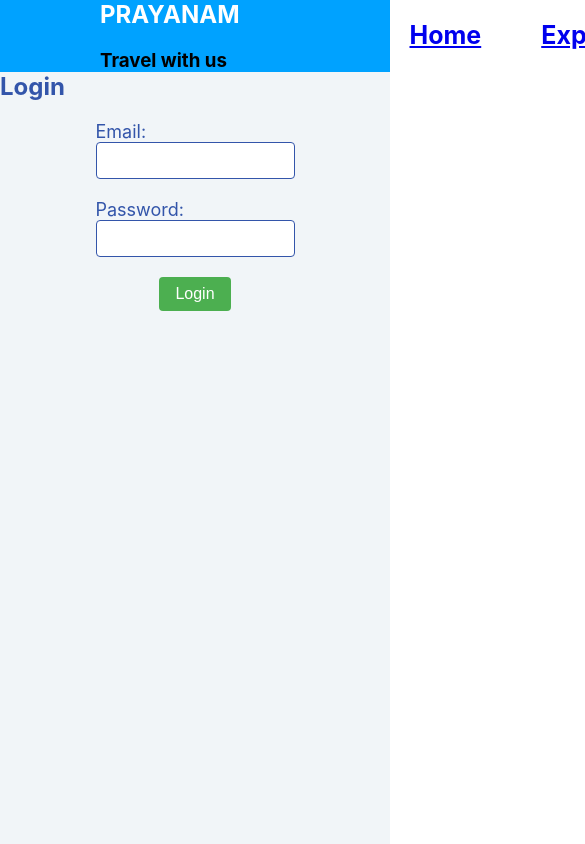
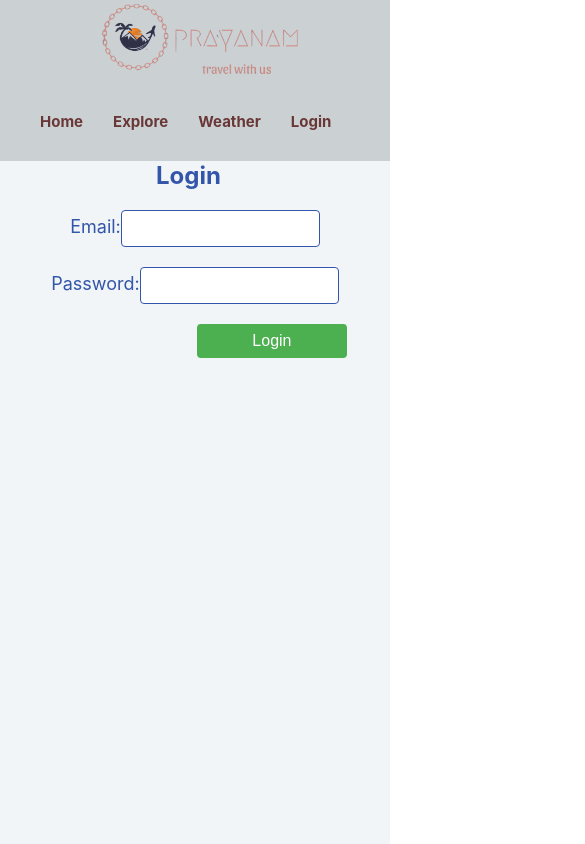
Before and after one commit to sannithnalluri/prayanam_2, a React (Create React App) app: page /login in a window 390 px wide. Shown: the top 844 px of the page, 585 px wide, since content can reach past the window. Built offline with nearby package versions, Linux system fonts and the light colour scheme.

Commit message:
first commit

```diff
--- a/src/componet/Admin.css
+++ b/src/componet/Admin.css
@@ -1,14 +1,21 @@
 form {
     display: flex;
     flex-direction: column;
-    max-width: 00px;
+    width: 100%;
     margin: 0 auto;
+
   }
 
   label {
     margin-bottom: 8px;
   }
+  .addplace{
+    width: 100%;
+  }
+  .container{
+   padding-left: 20%;
 
+  }
   input[type="text"],
   textarea {
     padding: 8px;
@@ -16,7 +23,9 @@ form {
     border-radius: 4px;
     margin-bottom: 16px;
   }
-
+  .webname{
+    width: 100%;
+  }
   textarea {
     height: 200px;
     width: 600px; /* Adjust the height as needed */
@@ -33,11 +42,74 @@ form {
     border: none;
     border-radius: 4px;
     cursor: pointer;
+    width: 150px;
+    margin-left: 50%;
   }
 
   button[type="submit"]:hover {
     background-color: #45a049;
+
   }
   .log h3{
     color: red;;
   }
+  .des{
+    width:100%;
+    padding-left: 20%;
+  }
+  .adminh1{
+    margin-left:40%;
+  }
+
+
+
+
+  @media(max-width:400px) {
+    textarea{
+      width: 90%;
+      height: 150px;
+    }
+    #imageUrl {
+      width: 90%;
+  }
+  .webname h1{
+    margin-left:20px;
+  }
+  .adminh1{
+    margin-left:20%;
+  }
+  .des{
+    width:100%;
+    padding-left: 20%;
+  }
+  .container{
+    padding-left: 10%;
+  }
+  .des{
+    padding-left: 10%;
+    width: 85%;
+  }
+  }
+  @media(max-width:500px) {
+    textarea{
+      width: 90%;
+      height: 150px;
+    }
+    #imageUrl {
+      width: 90%;
+  }
+  .webname h1{
+    margin-left:30px;
+  }
+  .adminh1{
+    margin-left:25%;
+  }
+
+  .container{
+    padding-left: 10%;
+  }
+  .des{
+    padding-left: 15%;
+    width: 85%;
+  }
+  }
--- a/src/componet/Adminscreen.js
+++ b/src/componet/Adminscreen.js
@@ -48,26 +48,27 @@ const AdminScreen = () => {
 
   return (
     <div>
-        <form onSubmit={handleSubmit} id="addPlaceForm">
+        <form onSubmit={handleSubmit} id="addPlaceForm" className='addplace'>
         <div>
         <div className='webname'>
                 <div className='header'>
-                <h1>PRAYANAM </h1>
-                <h3>Travel with us</h3>
+               <img src={require('./logo.png')}/>
                 </div>
                 <div className='Nav-main'>
                 <ul>
-                    <li><Link to='/'>Home</Link></li>
-                    <li><Link to='/explore'>Explore</Link></li>
-                    <li><Link to='/explore'>Weather</Link></li>
+                    <li style={{color:'black'}}><Link to='/'>Home</Link></li>
+                    <li><Link to='/'>Explore</Link></li>
+                    <li><Link to='/'>Weather</Link></li>
                     <li><Link to='/login'>Login</Link></li>
 
                 </ul>
                 </div>
 
             </div>
-            <h1>Welcome Admin </h1></div>
-      <div>
+            <h1 style={{color:'#3355AA'}} className='adminh1'>Welcome Admin </h1>
+            </div>
+            <div className='container'>
+            <div>
         <label htmlFor="place">Place:</label>
         <input
           type="text"
@@ -97,7 +98,9 @@ const AdminScreen = () => {
           required
         />
       </div>
-      <div>
+            </div>
+
+      <div className='des'>
         <label htmlFor="description">Description:</label>
         <textarea
           id="description"
--- a/src/componet/HomeScreen.css
+++ b/src/componet/HomeScreen.css
@@ -3,8 +3,8 @@
     margin:0;
 }
 .webname{
-background-color: rgb(0, 162, 255);
-width: 100;
+background-color: rgb(203, 208, 211);
+width: 100%;
 height:20;
 padding: 100;
 display:flex;
@@ -14,26 +14,34 @@ flex-direction:row;
 .webname h1{
     color:white;
 }
-.header{
+.header img{
     margin-left:100px;
+    width: 200px;
+}
+.Nav-main{
+  display: flex;
+  justify-content: space-between;
 }
 .Nav-main ul{
     list-style:none;
     color:white;
     display: flex;
     align-content: space-around;
-    padding:20px;
-    margin-left:120px;
+    justify-content: space-between;
+    padding:30px;
+
 
 }
-.Nav-main ul li{
-    padding-left:30px;
+.Nav-main ul li a{
+  color:#6a3737;
+    padding-left:100px;
     padding-right:30px;
     font-size:25px;
     font-weight:bold;
     transition: all;
     transition-delay:0.2s;
      transition: cubic-bezier(0.6, 0.04, 0.98, 0.335);
+     text-decoration: none;
 }
 .Nav-main ul li:hover{
     color:orange;
@@ -76,11 +84,12 @@ flex-direction:row;
   main h1{
     margin-left:46%;
     margin-bottom: 20px;
+    color: #3355AA
   }
 .home-header{
     width: 100%;
     height: 600px;
-    background-image:url('../componet/charminar.jpg');
+    background-image:url('../componet/mainscreen.jpg');
     background-size: cover;
     background-position: top;
 }
@@ -112,3 +121,132 @@ flex-direction:row;
 
     text-decoration: none;
   }
+
+  @media (max-width:400px) {
+    .webname{
+      background-color: rgb(203, 208, 211);
+      width: 100;
+      height:20;
+      padding: 100;
+      display: block;
+      }
+      .Nav-main ul{
+        display: flex;
+        justify-content: space-between;
+      }
+      .Nav-main ul li a{
+        color:#6a3737;
+          padding-left:10px;
+          padding-right:20px;
+          font-size:15px;
+          font-weight:bold;
+          transition: all;
+          transition-delay:0.2s;
+           transition: cubic-bezier(0.6, 0.04, 0.98, 0.335);
+           text-decoration: none;
+      }
+      .place-card {
+        width: 100%; /* Adjust the width as needed */
+        height: 457px;
+        margin-bottom: 20px; /* Adjust the margin as needed */
+        border: 2px solid #ccc;
+        padding: 10px;
+        overflow: hidden;
+        white-space: normal;
+        text-overflow: ellipsis;
+        margin-bottom:55px
+
+      }
+      .home-header{
+        width: 100%;
+        height: 400px;
+        background-image:url('../componet/mainscreen.jpg');
+        background-size: cover;
+        background-position: top;
+    }
+    .hidden_btn {
+      display: flex;
+      align-items: center;
+      justify-content: center;
+      position: absolute;
+      top: 65%;
+      left: 50%;
+      transform: translate(-50%, -50%);
+      width: 230px;
+      height: 80px;
+      background-color: transparent;
+      border: 2px solid #ccc;
+
+    }
+    main h1{
+      margin-left:30%;
+      margin-bottom: 20px;
+      font-size:25px;
+    }
+  }
+
+
+
+
+
+  @media (max-width:500px) {
+    main h1{
+      margin-left:30%;
+      margin-bottom: 20px;
+    }
+    .webname{
+      background-color: rgb(203, 208, 211);
+      width: 100%;
+      height:20;
+      padding: 100;
+      display: block;
+      }
+      .Nav-main ul{
+        display: flex;
+        justify-content: space-between;
+      }
+      .Nav-main ul li a{
+        color:#6a3737;
+          padding-left:10px;
+          padding-right:20px;
+          font-size:15px;
+          font-weight:bold;
+          transition: all;
+          transition-delay:0.2s;
+           transition: cubic-bezier(0.6, 0.04, 0.98, 0.335);
+           text-decoration: none;
+      }
+      .place-card {
+        width: 100%; /* Adjust the width as needed */
+        height: 457px;
+        margin-bottom: 20px; /* Adjust the margin as needed */
+        border: 1px solid #ccc;
+        padding: 10px;
+        overflow: hidden;
+        white-space: normal;
+        text-overflow: ellipsis;
+
+
+      }
+      .home-header{
+        width: 100%;
+        height: 400px;
+        background-image:url('../componet/mainscreen.jpg');
+        background-size: cover;
+        background-position: top;
+    }
+    .hidden_btn {
+      display: flex;
+      align-items: center;
+      justify-content: center;
+      position: absolute;
+      top: 55%;
+      left: 50%;
+      transform: translate(-50%, -50%);
+      width: 230px;
+      height: 80px;
+      background-color: transparent;
+      border: 2px solid #ccc;
+
+    }
+  }
--- a/src/componet/HomeScreen.js
+++ b/src/componet/HomeScreen.js
@@ -26,13 +26,11 @@ const HomeScreen = () => {
         <div >
             <div className='webname'>
                 <div className='header'>
-                <h1>PRAYANAM </h1>
-                <div></div>
-                <h3 style={{color:'white'}}>Travel with us</h3>
+               <img src={require('./logo.png')}/>
                 </div>
                 <div className='Nav-main'>
                 <ul>
-                    <li><Link to='/'>Home</Link></li>
+                    <li style={{color:'black'}}><Link to='/'>Home</Link></li>
                     <li><Link to='/'>Explore</Link></li>
                     <li><Link to='/'>Weather</Link></li>
                     <li><Link to='/login'>Login</Link></li>
@@ -42,9 +40,9 @@ const HomeScreen = () => {
 
             </div>
             <div className='home-header'>
-                <h2>WELCOME TO THE NEW WORLD,SEE THE UNSEEN PlACES</h2>
+                <h2 style={{color:'white'}}>WELCOME TO THE NEW WORLD,SEE THE UNSEEN PlACES</h2>
                <div className='hidden_btn'>
-               <a href='#hidden-places'><h3>See hidden places</h3></a></div>
+               <a href='#hidden-places'><h3 style={{color:'white',textDecoration:''}}>See hidden places</h3></a></div>
             </div>
 
             <main id="hidden-places">
--- a/src/componet/Loginpage.css
+++ b/src/componet/Loginpage.css
@@ -5,32 +5,36 @@
     background-color: #F1F5F8;
   }
 
-  h1 {
+ .login-form h1 {
     color: #3355AA;
     font-size: 24px;
     margin-bottom: 20px;
   }
-
-  form {
+  .login-text{
+    margin-left: 40%;
+  }
+ .login-form form {
     display: flex;
     flex-direction: column;
     align-items: center;
   }
-
-  label {
+  .main{
+    background-color: #F1F5F8;
+  }
+ .login-form label {
     font-size: 18px;
     color: #3355AA;
     margin-bottom: 10px;
   }
 
-  input {
+  .login-form input {
     padding: 10px;
     margin-bottom: 20px;
     border-radius: 4px;
     border: 1px solid #3355AA;
   }
 
-  button {
+ .login-form button {
     padding: 10px 20px;
     background-color: #FFA500;
     color: white;
@@ -40,7 +44,7 @@
     cursor: pointer;
   }
 
-  button:hover {
+ .login-form button:hover {
     background-color: #FF7F00;
   }
   .log h3{
@@ -48,5 +52,10 @@
 
   }
   .log{
-    width: fit-content;
-  }
+    width: 300px;
+    margin-left: 170px;
+}
+
+.submit-btn{
+  padding-left: 1%;
+}
--- a/src/componet/Loginpage.js
+++ b/src/componet/Loginpage.js
@@ -22,8 +22,10 @@ const [email, setEmail] = useState('');
       });
 
       console.log('Login successful:', response.data);
-      if(response.data.vaild ===1){
+
+      if(response.data.vaild === 1){
         onLoginSuccess()
+
       }
       setlog(response.data.status)
 
@@ -38,39 +40,28 @@ const [email, setEmail] = useState('');
 
 
 
-
-
-
-
-
-
-
-
-
-
-
-
-
     return (
         <div className="login-form">
              <div className='webname'>
                 <div className='header'>
-                <h1>PRAYANAM </h1>
-                <h3>Travel with us</h3>
+               <img src={require('./logo.png')}/>
                 </div>
                 <div className='Nav-main'>
                 <ul>
-                    <li><Link to='/'>Home</Link></li>
-                    <li><Link to='/explore'>Explore</Link></li>
-                    <li><Link to='/explore'>Weather</Link></li>
+                    <li style={{color:'black'}}><Link to='/'>Home</Link></li>
+                    <li><Link to='/'>Explore</Link></li>
+                    <li><Link to='/'>Weather</Link></li>
                     <li><Link to='/login'>Login</Link></li>
 
                 </ul>
                 </div>
 
             </div>
-        <h1>Login</h1>
-        <form onSubmit={handleLogin}>
+            <div className='login-text'>
+            <h1 >Login</h1>
+            </div>
+
+        <form  className='form' onSubmit={handleLogin}>
           <div>
             <label htmlFor="email">Email:</label>
             <input
@@ -94,7 +85,10 @@ const [email, setEmail] = useState('');
           <div className='log'>
             <h3>{log}</h3>
           </div>
+          <div className='submit-btn'>
           <button type="submit">Login</button>
+          </div>
+
         </form>
       </div>
     );
```
Also changed, not shown: src/componet/logo.png (added), src/componet/mainscreen.jpg (added).
